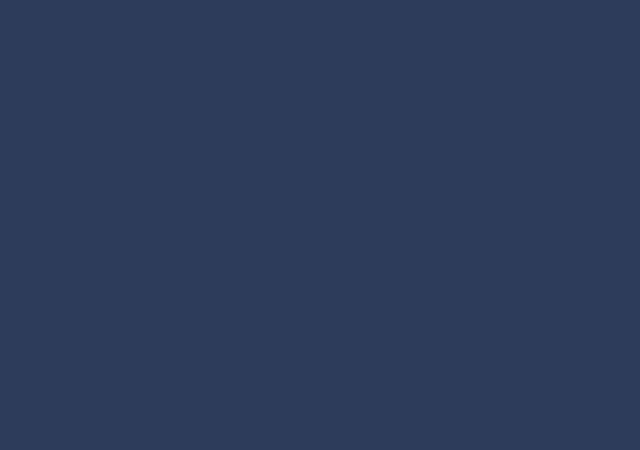
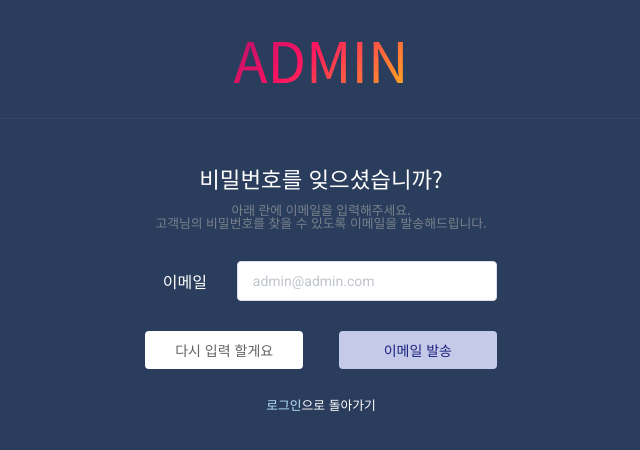
Before and after one commit to Eight-Corner/admin_dashboard, a Nuxt app: page /auth/Forgot in a window 1280 px wide. Shown: the top 450 px of the page, without its empty margins (319-959 px from the left). Built offline with nearby package versions, Linux system fonts and the light colour scheme.

Commit message:
비밀번호 찾기 폼 완료

```diff
--- a/assets/css/util.css
+++ b/assets/css/util.css
@@ -800,3 +800,7 @@
 .notosans {
     font-family: "Noto Sans KR";
 }
+
+.large-text {
+    font-size: 1.4rem;
+}
--- /dev/null
+++ b/components/auth/ForgotComponent.vue
@@ -0,0 +1,68 @@
+<template>
+    <div>
+        <el-form :model="forgotForm" status-icon :rules="rules" ref="forgotForm" label-width="120px" class="">
+            <el-form-item label="이메일" prop="email" class="flex-center">
+                <el-input type="email" v-model="forgotForm.email" ref="email" placeholder="admin@admin.com" autocomplete="off"></el-input>
+            </el-form-item>
+            <el-form-item>
+                <div class="flex-center space-between">
+                    <!--                <el-button class="w45p" @click="resetForm('forgotForm')">다시 입력 할게요</el-button>-->
+                    <el-button class="w45p" @click="resetForm('forgotForm')">다시 입력 할게요</el-button>
+                    <el-button type="primary" class="w45p" @click="submitForm('forgotForm')">이메일 발송</el-button>
+                </div>
+            </el-form-item>
+        </el-form>
+    </div>
+</template>
+
+<script>
+export default {
+    name: "ForgotComponent",
+    data() {
+        let validateEmail = (rule, value, callback) => {
+            if (value === '') {
+                callback(new Error('이메일을 입력해주세요.'));
+            } else {
+                if (!/^[A-Za-z0-9_\.\-]+@[A-Za-z0-9\-]+\.[A-Za-z0-9\-]+/.test(value)) {
+                    callback(new Error('올바른 이메일 형식이 아닙니다.'));
+                } else {
+                    callback();
+                }
+            }
+        };
+
+        return {
+            forgotForm: {
+                email: '',
+            },
+            rules: {
+                email: [
+                    { validator: validateEmail, trigger: 'blur' }
+                ],
+            }
+        };
+    },
+    methods: {
+        submitForm(formName) {
+            this.$refs[formName].validate((valid) => {
+                if (valid) {
+                    alert('작성하신 이메일로 발송하였습니다.');
+                } else {
+                    console.log('이메일을 다시 확인해주세요.');
+                    alert('이메일을 다시 확인해주세요.');
+                    this.$refs.email.focus();
+                    // this.$refs[formName].focus();
+                    return false;
+                }
+            });
+        },
+        resetForm(formName) {
+            this.$refs[formName].resetFields();
+        }
+    },
+}
+</script>
+
+<style scoped>
+
+</style>
--- a/pages/auth/Forgot.vue
+++ b/pages/auth/Forgot.vue
@@ -1,12 +1,34 @@
 <template>
     <div id="auth_page" class="app-page">
+
+        <div id="logo" class="logo-text">
+            ADMIN
+        </div>
+
+        <div class="b-t">
+            <div class="content-wrap center-block p-y-md text-center">
+                <div class="p-a-md">
+                    <div class="large-text text-white">
+                        비밀번호를 잊으셨습니까?
+                        <div class="sm-text grey mt15 mb30">
+                            아래 란에 이메일을 입력해주세요.<br/>
+                            고객님의 비밀번호를 찾을 수 있도록 이메일을 발송해드립니다.
+                        </div>
+                        <AuthForgotComponent />
+                    </div>
+                    <div class="sm-text text-white mt20">
+                        <NuxtLink to="/auth" class="a_link">로그인</NuxtLink>으로 돌아가기
+                    </div>
+                </div>
+            </div>
+        </div>
 
     </div>
 </template>
 
 <script>
 export default {
-    name: "Forgot"
+    name: "Forgot",
 }
 </script>
 
```
